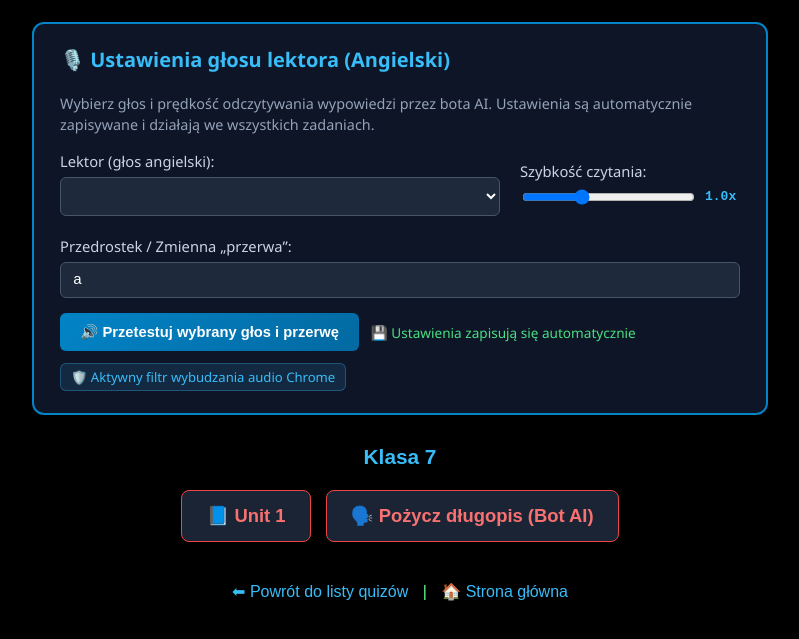
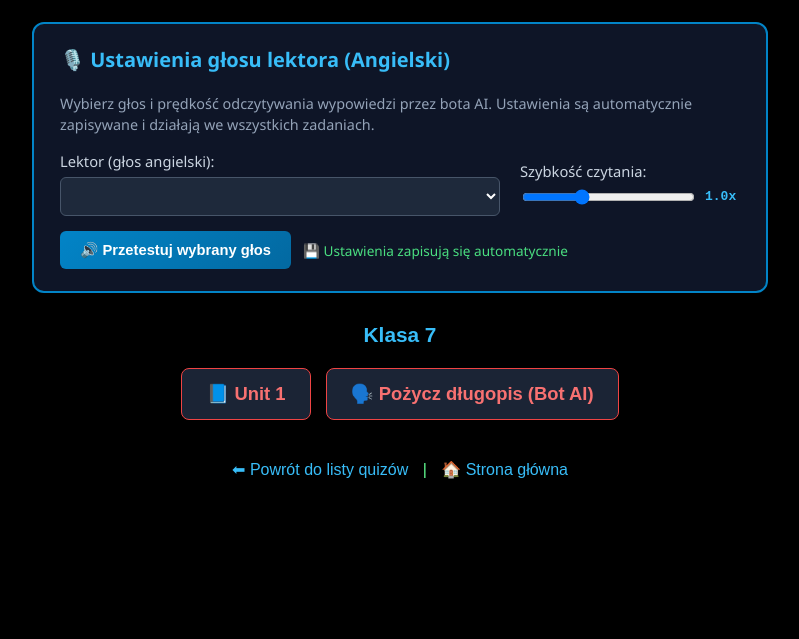
Before and after one commit to Sp1brwinow/Quizzes, a plain HTML site: page angielski/pytania_angielski.html in a window 1280 px wide. Shown: the part 89-728 px from the top of the page, without its empty margins (240-1039 px from the left). Drawn offline with Linux system fonts and the light colour scheme.

```diff
--- a/angielski/pytania_angielski.html
+++ b/angielski/pytania_angielski.html
@@ -131,21 +131,13 @@
                     <span id="tts-rate-val" style="font-family: monospace; font-weight: bold; min-width: 35px; color: #38bdf8;">1.0x</span>
                 </div>
             </div>
-
-            <div class="settings-field" style="flex: 1;">
-                <label for="tts-przerwa">Przedrostek / Zmienna „przerwa”:</label>
-                <input type="text" id="tts-przerwa" value="a " placeholder='np. "a ", "hmm "' style="background: #1e293b; color: #ffffff; border: 1px solid #475569; padding: 8px 12px; border-radius: 6px; font-family: monospace; font-size: 0.95rem;">
-            </div>
         </div>
 
         <div style="margin-top: 15px; display: flex; gap: 12px; align-items: center; flex-wrap: wrap;">
             <button type="button" id="test-tts-btn" class="btn-test" onclick="speakTextEnglish('Hello! How are you? I am your AI partner. Let\'s practice speaking English together!')">
-                🔊 Przetestuj wybrany głos i przerwę
+                🔊 Przetestuj wybrany głos
             </button>
             <span style="font-size: 0.85rem; color: #4ade80;">💾 Ustawienia zapisują się automatycznie</span>
-            <span style="font-size: 0.82rem; color: #38bdf8; background: rgba(56, 189, 248, 0.12); padding: 4px 10px; border-radius: 6px; border: 1px solid rgba(56, 189, 248, 0.3);">
-                🛡️ Aktywny filtr wybudzania audio Chrome
-            </span>
         </div>
     </div>
 
```
Also changed, not shown: pomocnicze.html (+4 -1 lines).
